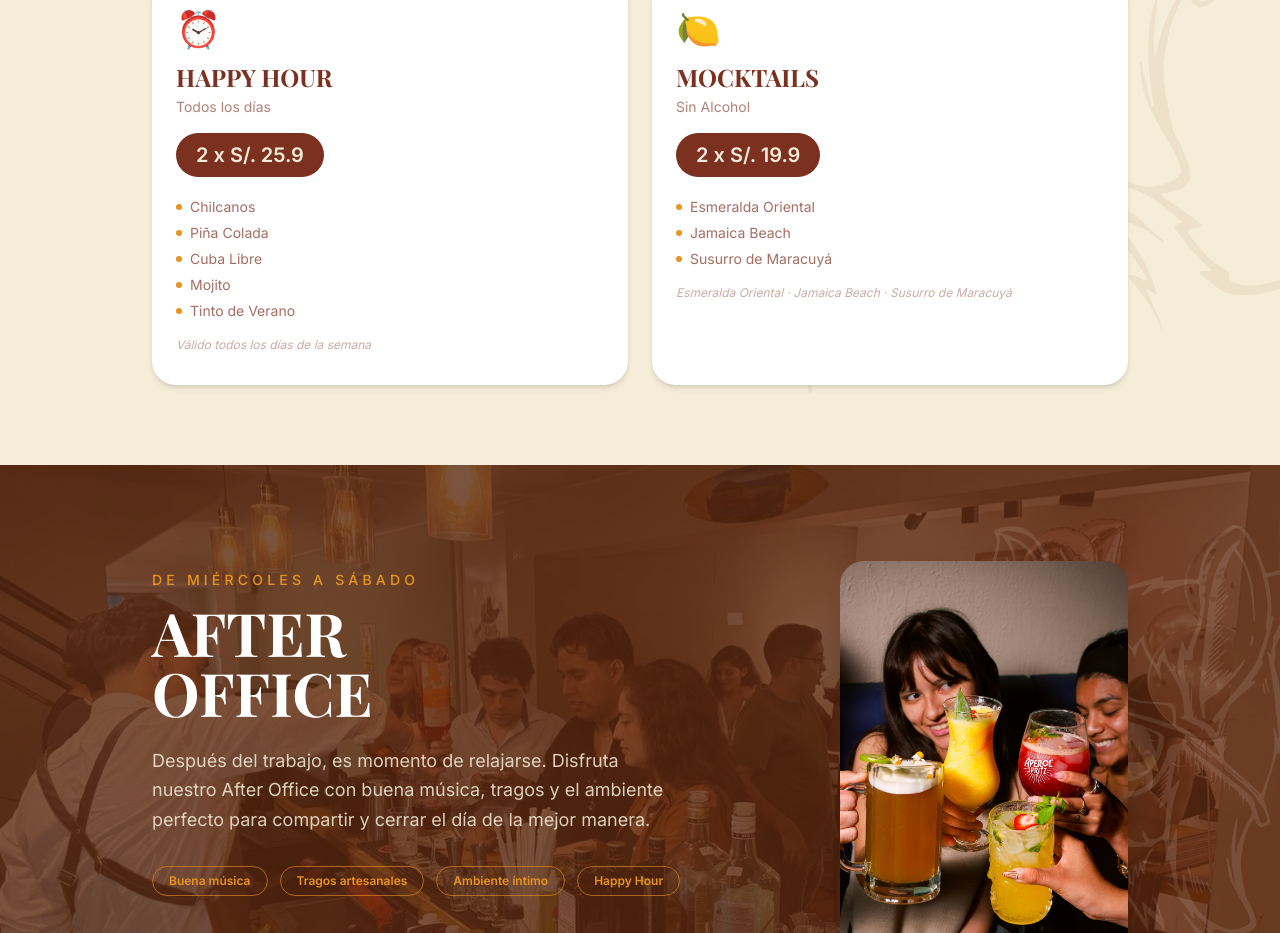
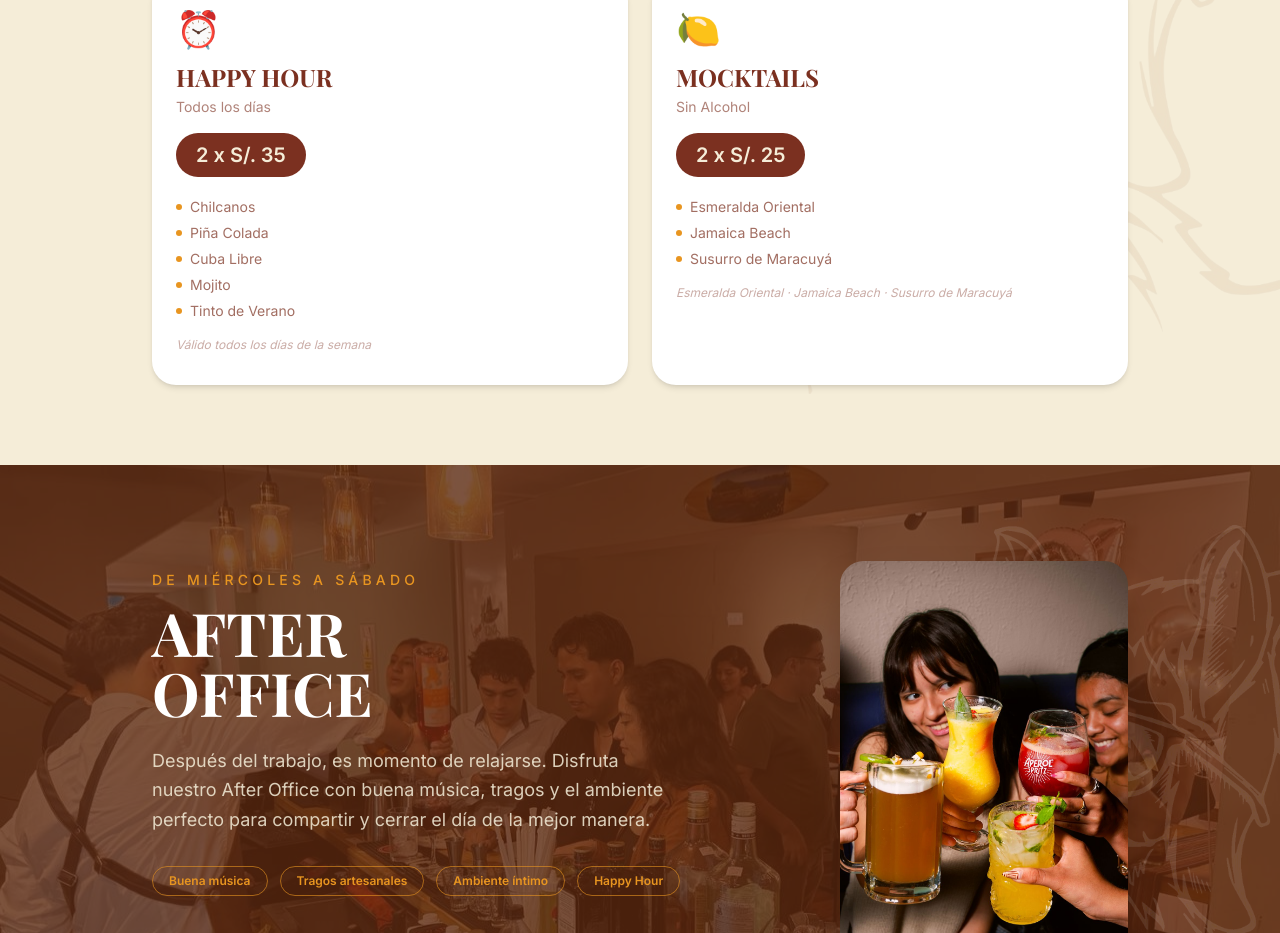
Before and after one commit to Javier1308/mestizo-web, a React (Vite) app: page / in a window 1280 px wide. Shown: the part 4681-5614 px from the top of the page. Built offline with nearby package versions, Linux system fonts and the light colour scheme.

Commit message:
update: precios de Happy Hour (S/35) y Mocktails (S/25)
Actualiza precios en sección Promociones y Bebidas para mantener consistencia.

```diff
--- a/src/components/BebidasSection.tsx
+++ b/src/components/BebidasSection.tsx
@@ -102,7 +102,7 @@ export default function BebidasSection() {
                   <p className="font-semibold text-amber-brand mb-1">{m.name}</p>
                   <p className="text-cream/60 text-sm">{m.desc}</p>
                   <div className="mt-3 bg-amber-brand/20 rounded-full px-3 py-1 text-amber-brand text-xs font-bold">
-                    2 x S/. 19.9
+                    2 x S/. 25
                   </div>
                 </div>
               ))}
--- a/src/components/Promociones.tsx
+++ b/src/components/Promociones.tsx
@@ -13,7 +13,7 @@ const otherPromos = [
     emoji: '⏰',
     title: 'Happy Hour',
     subtitle: 'Todos los días',
-    price: '2 x S/. 25.9',
+    price: '2 x S/. 35',
     detail: 'Válido todos los días de la semana',
     items: ['Chilcanos', 'Piña Colada', 'Cuba Libre', 'Mojito', 'Tinto de Verano'],
   },
@@ -21,7 +21,7 @@ const otherPromos = [
     emoji: '🍋',
     title: 'Mocktails',
     subtitle: 'Sin Alcohol',
-    price: '2 x S/. 19.9',
+    price: '2 x S/. 25',
     detail: 'Esmeralda Oriental · Jamaica Beach · Susurro de Maracuyá',
     items: ['Esmeralda Oriental', 'Jamaica Beach', 'Susurro de Maracuyá'],
   },
```
